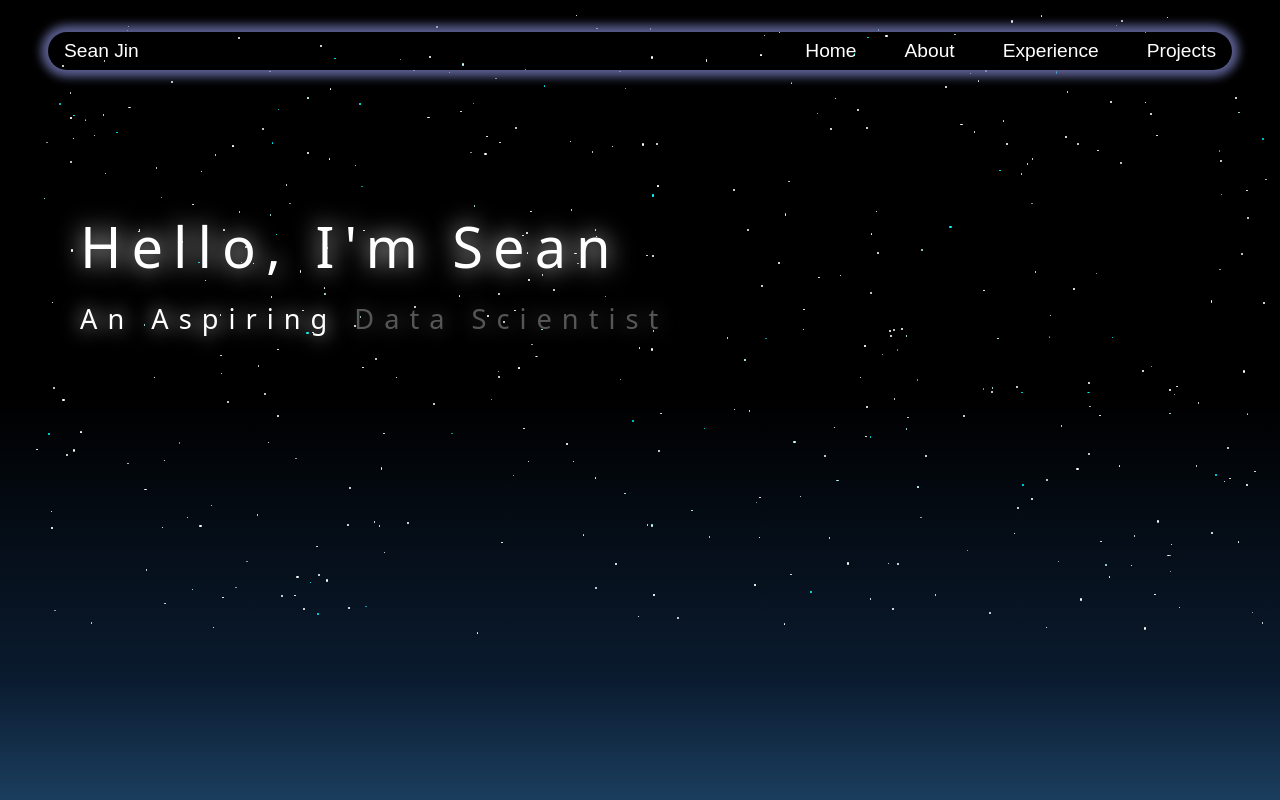
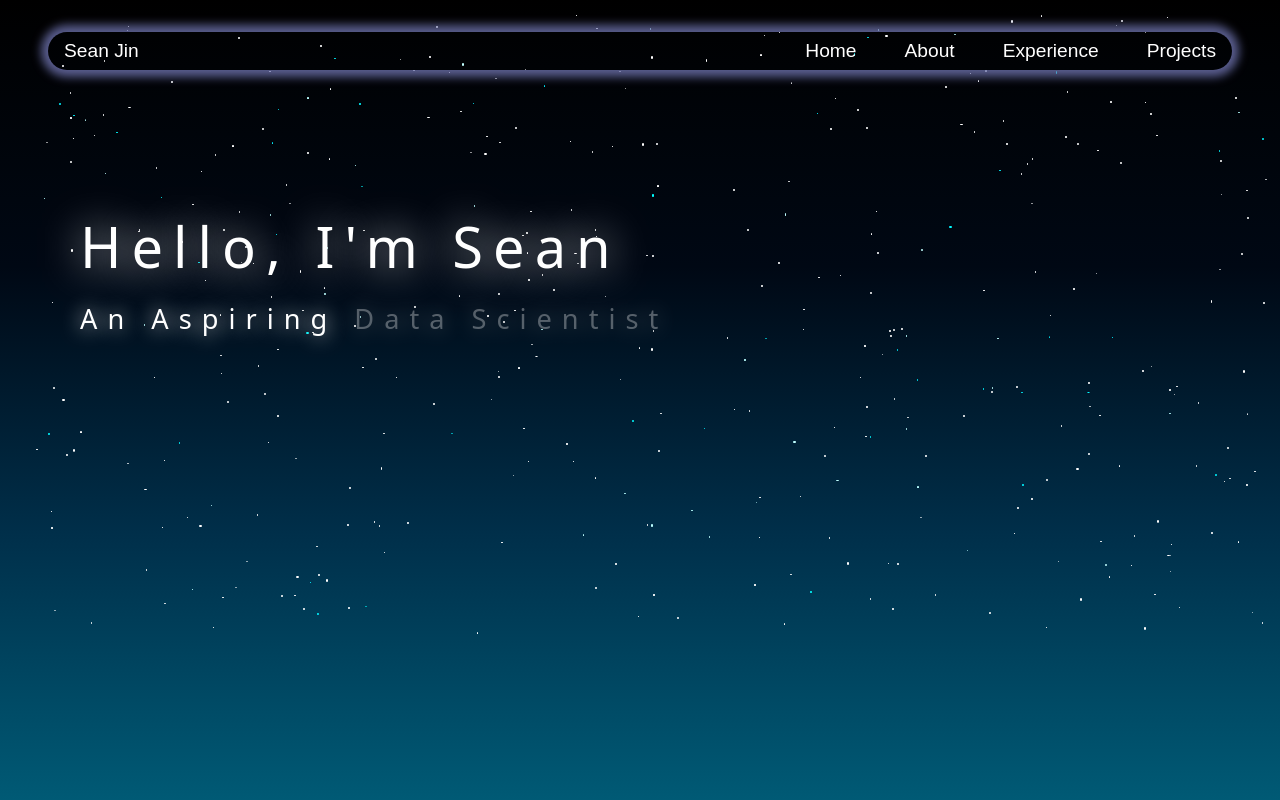
Before and after one commit to seanxjin/Personal-Website, a React (Vite) app in the folder client/: page / in a window 1280 px wide. Built offline with nearby package versions, Linux system fonts and the light colour scheme; a web font is replaced by a local one.

Commit message:
Made a background change. Updating background elements in figma.

```diff
--- a/client/src/App.css
+++ b/client/src/App.css
@@ -3,12 +3,7 @@
     width: 100%;
     height: 100%;
     display: block;
-    background: linear-gradient(to top,
-            #1B3E5E 0%,
-            #0A1B2F 15%,
-            rgba(0, 0, 0, 1) 50%,
-            rgba(0, 0, 0, 1) 75%,
-            rgba(0, 0, 0, 1) 100%);
+    background: linear-gradient(to bottom, rgba(0, 0, 0, 1), #000814, #002F4A, #005A75);
 }
 
 #title-name-container {
@@ -19,7 +14,7 @@
 
 .title-name-text {
     color: #ffffff;
-    text-shadow: 0px 0px 25px rgb(255, 255, 255);
+    text-shadow: 0px 0px 40px rgb(255, 255, 255);
     font-size: 3.5rem;
     font-family: "Boldonse", system-ui;
     letter-spacing: 10px;
```
